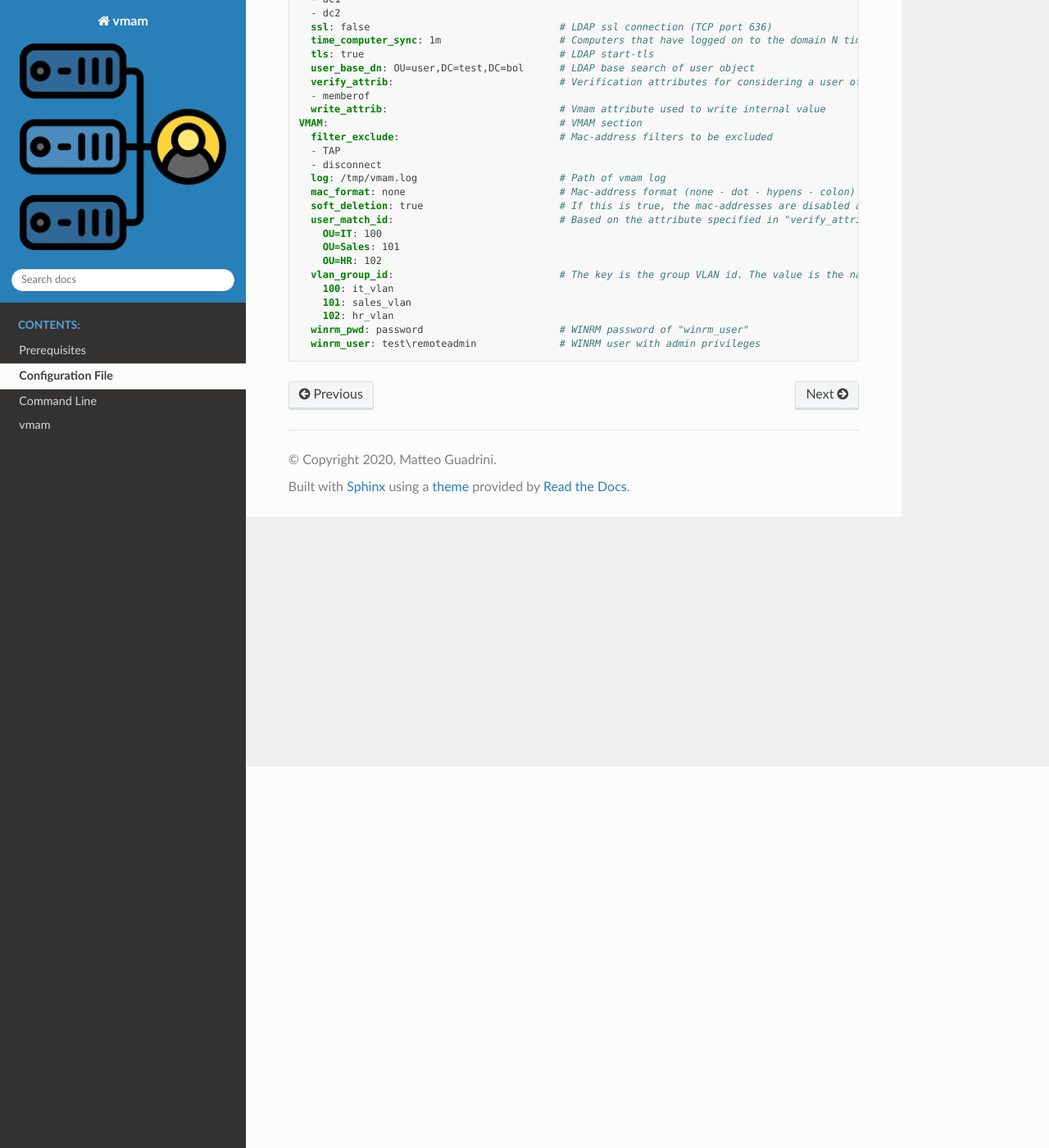
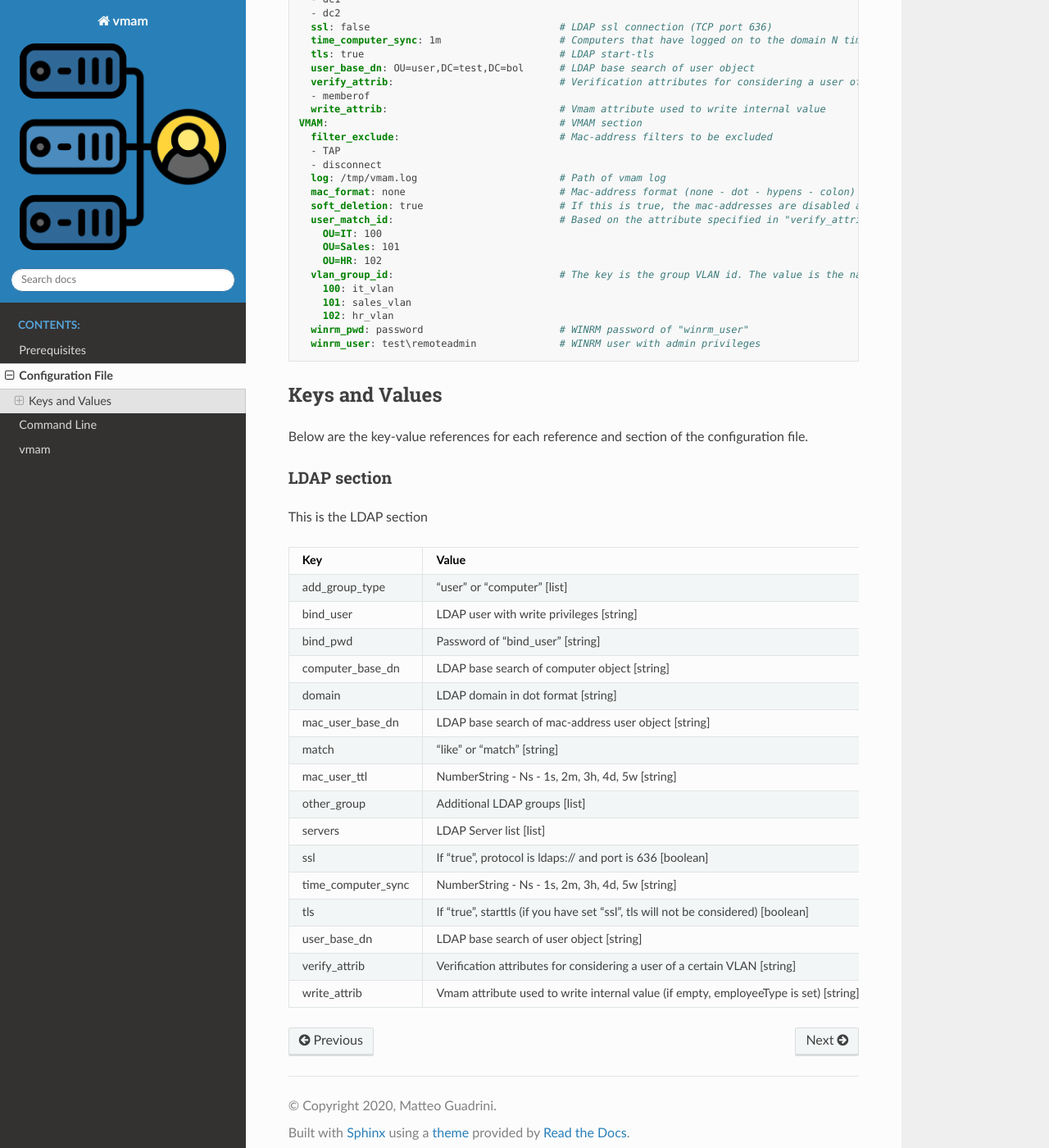
Before and after one commit to MatteoGuadrini/vmam, a Sphinx documentation site: the page built from docs/source/configuration.rst, in a window 1280 px wide and 1400 px high, scrolled down 465 px. Shown: the whole window at 82% size. Built offline with Sphinx 7.4.7 and the Read the Docs theme 2.0.0, drawn with Linux system fonts in a browser that asks for light colours.

Commit message:
Add LDAP table on configuration file docs

```diff
--- a/docs/source/configuration.rst
+++ b/docs/source/configuration.rst
@@ -50,3 +50,34 @@ The configuration file is in `YAML <https://yaml.org/>`_ format.
         102: hr_vlan
       winrm_pwd: password                       # WINRM password of "winrm_user"
       winrm_user: test\remoteadmin              # WINRM user with admin privileges
+
+Keys and Values
+***************
+
+Below are the key-value references for each reference and section of the configuration file.
+
+LDAP section
+============
+
+This is the LDAP section
+
+==================      ========================================
+Key                     Value
+==================      ========================================
+add_group_type          "user" or "computer" [list]
+bind_user               LDAP user with write privileges [string]
+bind_pwd                Password of "bind_user" [string]
+computer_base_dn        LDAP base search of computer object [string]
+domain                  LDAP domain in dot format [string]
+mac_user_base_dn        LDAP base search of mac-address user object [string]
+match                   "like" or "match" [string]
+mac_user_ttl            NumberString - Ns - 1s, 2m, 3h, 4d, 5w [string]
+other_group             Additional LDAP groups [list]
+servers                 LDAP Server list [list]
+ssl                     If "true", protocol is ldaps:// and port is 636 [boolean]
+time_computer_sync      NumberString - Ns - 1s, 2m, 3h, 4d, 5w [string]
+tls                     If "true", starttls (if you have set "ssl", tls will not be considered) [boolean]
+user_base_dn            LDAP base search of user object [string]
+verify_attrib           Verification attributes for considering a user of a certain VLAN [string]
+write_attrib            Vmam attribute used to write internal value (if empty, employeeType is set) [string]
+==================      ========================================
```
